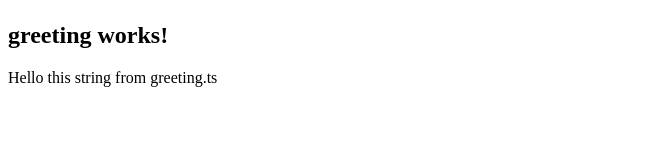
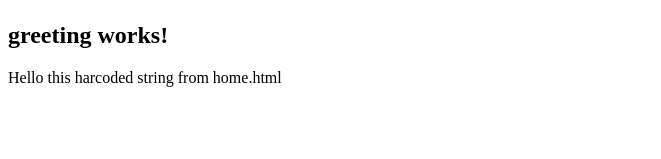
Before and after one commit to n0tx/angular-17, an Angular app: page / in a window 1280 px wide. Shown: the part 130-289 px from the top of the page, without its empty margins (0-661 px from the left). Built offline with nearby package versions, Linux system fonts and the light colour scheme.

Commit message:
isi input variabel punya greeting.ts dengan string harcoded pada home.html

```diff
--- a/src/app/home/home.component.html
+++ b/src/app/home/home.component.html
@@ -1,2 +1,4 @@
 <p>{{ homeMessage() }}</p>
-<app-greeting></app-greeting>
+<app-greeting
+  [inputFromGreeting]="'Hello this harcoded string from home.html'"
+></app-greeting>
```
